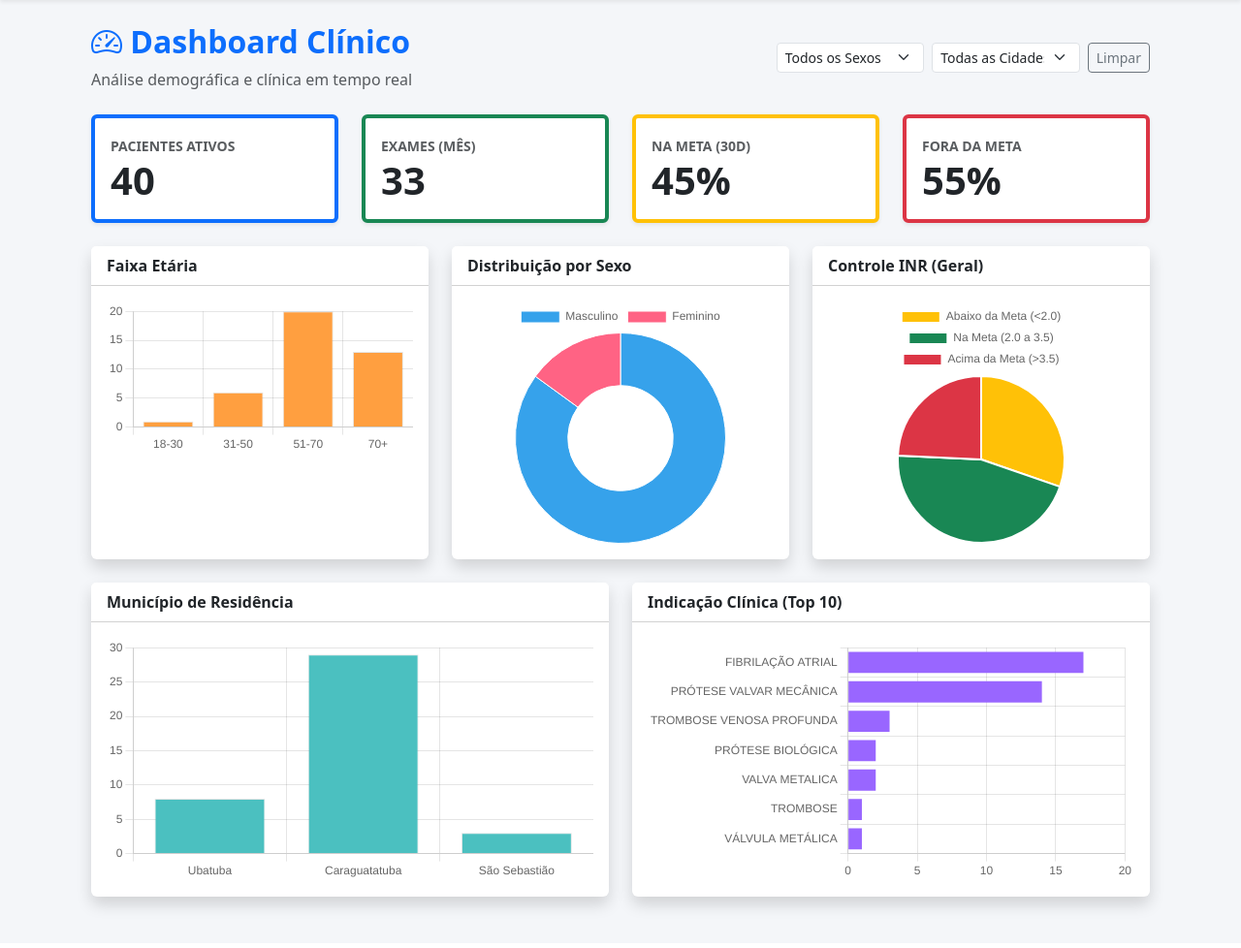
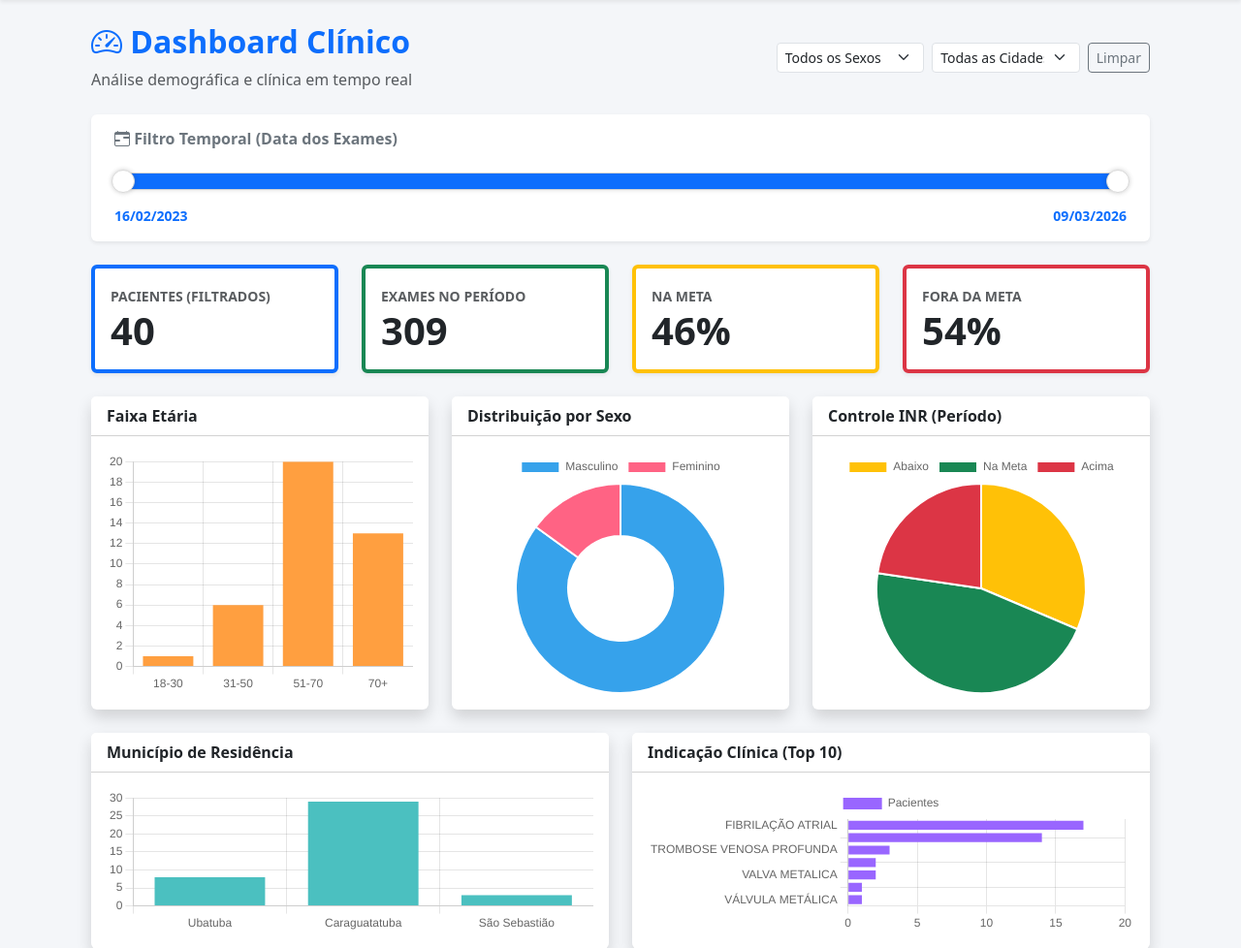
Before and after one commit to titonel/marevan3, a Django app: page /dashboard/ in a window 1280 px wide. Shown: the part 56-1034 px from the top of the page at 97% size. Before the commit the page ends 1001 px from the top, so only its background shows below. Run offline with Django 5.2, Linux system fonts and the light colour scheme; a user stored in the database is signed in; data comes from the database, SQL or seed files in the repository; some libraries are stand-ins or nearby versions.

Commit message:
Initial commit: Migração do sistema Marevan para Django com RBAC

```diff
--- a/core/templates/dashboard.html
+++ b/core/templates/dashboard.html
@@ -1,6 +1,8 @@
 {% extends "base.html" %}
 
 {% block content %}
+<link href="https://cdn.jsdelivr.net/npm/nouislider@15.7.1/dist/nouislider.min.css" rel="stylesheet">
+
 <div class="container-fluid mb-5">
     <div class="d-flex justify-content-between align-items-center mb-4">
         <div>
@@ -20,11 +22,24 @@
         </div>
     </div>
 
+    <div class="card shadow-sm border-0 mb-4 bg-white">
+        <div class="card-body px-4 py-3">
+            <h6 class="text-secondary fw-bold mb-4"><i class="bi bi-calendar-range"></i> Filtro Temporal (Data dos Exames)</h6>
+
+            <div id="slider-temporal" class="mb-3 mx-2"></div>
+
+            <div class="d-flex justify-content-between text-primary fw-bold small mt-3">
+                <span id="data-inicio-label">--/--/----</span>
+                <span id="data-fim-label">--/--/----</span>
+            </div>
+        </div>
+    </div>
+
     <div class="row mb-4">
         <div class="col-md-3">
             <div class="card shadow-sm border-start border-4 border-primary h-100">
                 <div class="card-body py-3">
-                    <small class="text-muted text-uppercase fw-bold">Pacientes Ativos</small>
+                    <small class="text-muted text-uppercase fw-bold">Pacientes (Filtrados)</small>
                     <h2 class="display-6 fw-bold text-dark mb-0" id="kpi-pacientes">--</h2>
                 </div>
             </div>
@@ -32,7 +47,7 @@
         <div class="col-md-3">
             <div class="card shadow-sm border-start border-4 border-success h-100">
                 <div class="card-body py-3">
-                    <small class="text-muted text-uppercase fw-bold">Exames (Mês)</small>
+                    <small class="text-muted text-uppercase fw-bold">Exames no Período</small>
                     <h2 class="display-6 fw-bold text-dark mb-0" id="kpi-exames">--</h2>
                 </div>
             </div>
@@ -40,7 +55,7 @@
         <div class="col-md-3">
             <div class="card shadow-sm border-start border-4 border-warning h-100">
                 <div class="card-body py-3">
-                    <small class="text-muted text-uppercase fw-bold">Na Meta (30d)</small>
+                    <small class="text-muted text-uppercase fw-bold">Na Meta</small>
                     <h2 class="display-6 fw-bold text-dark mb-0" id="kpi-meta">--</h2>
                 </div>
             </div>
@@ -76,7 +91,7 @@
 
         <div class="col-md-4">
             <div class="card shadow border-0 h-100">
-                <div class="card-header bg-white fw-bold">Controle INR (Geral)</div>
+                <div class="card-header bg-white fw-bold">Controle INR (Período)</div>
                 <div class="card-body">
                     <canvas id="chartInr" style="max-height: 250px;"></canvas>
                 </div>
@@ -106,11 +121,13 @@
 </div>
 
 <script src="https://cdn.jsdelivr.net/npm/chart.js"></script>
+<script src="https://cdn.jsdelivr.net/npm/nouislider@15.7.1/dist/nouislider.min.js"></script>
 
 <script>
-    // Variáveis Globais
     let rawData = [];
     let charts = {};
+    let dataInicioGlobal = 0;
+    let dataFimGlobal = 0;
 
     document.addEventListener('DOMContentLoaded', function() {
         carregarDadosIniciais();
@@ -119,73 +136,178 @@
     function carregarDadosIniciais() {
         fetch('/api/dashboard/')
             .then(r => {
-                if (!r.ok) throw new Error("Erro na resposta da API");
+                if (!r.ok) throw new Error("Erro HTTP: " + r.status);
                 return r.json();
             })
             .then(data => {
-                // Armazena todos os dados brutos e preenche o filtro de cidades
-                rawData = data.dados_pacientes;
+                console.log("Dados recebidos da API:", data); // Para diagnóstico no F12
+                rawData = data.dados_pacientes || [];
+
+                if (rawData.length === 0) {
+                    exibirMensagemVazio();
+                    return;
+                }
+
                 popularFiltroCidades();
-
-                // Desenha o Dashboard (isso também vai calcular os KPIs a primeira vez)
-                atualizarDashboard();
+                inicializarSlider();
             })
             .catch(e => {
-                console.error("Erro ao carregar o dashboard:", e);
-                alert("Erro ao carregar os dados. Verifique a conexão com o servidor.");
+                console.error("Erro Crítico no JS:", e);
+                alert("Erro ao processar dados. Verifique o console (F12) para detalhes técnicos.");
             });
     }
 
-    // --- Lógica de Filtros, Processamento e KPIs ---
+    function inicializarSlider() {
+        let minTime = Infinity;
+        let maxTime = -Infinity;
+
+        rawData.forEach(p => {
+            if (p.medicoes && p.medicoes.length > 0) {
+                p.medicoes.forEach(m => {
+                    let time = new Date(m.data + "T12:00:00").getTime();
+                    if (!isNaN(time)) {
+                        if (time < minTime) minTime = time;
+                        if (time > maxTime) maxTime = time;
+                    }
+                });
+            }
+        });
+
+        // Se após varrer tudo ainda for Infinity, define datas padrão
+        if (minTime === Infinity || maxTime === -Infinity) {
+            maxTime = new Date().setHours(12,0,0,0);
+            minTime = maxTime - (30 * 24 * 60 * 60 * 1000);
+        }
+
+        // Evita erro de range do noUiSlider
+        if (minTime >= maxTime) {
+            minTime -= 86400000; // -1 dia
+            maxTime += 86400000; // +1 dia
+        }
+
+        const slider = document.getElementById('slider-temporal');
+        if (slider.noUiSlider) slider.noUiSlider.destroy();
+
+        noUiSlider.create(slider, {
+            start: [minTime, maxTime],
+            connect: true,
+            range: { 'min': minTime, 'max': maxTime },
+            step: 24 * 60 * 60 * 1000,
+            format: { to: v => v, from: v => v }
+        });
+
+        slider.noUiSlider.on('update', function (values) {
+            dataInicioGlobal = parseInt(values[0]);
+            dataFimGlobal = parseInt(values[1]);
+            document.getElementById('data-inicio-label').innerText = new Date(dataInicioGlobal).toLocaleDateString('pt-BR');
+            document.getElementById('data-fim-label').innerText = new Date(dataFimGlobal).toLocaleDateString('pt-BR');
+            atualizarDashboard();
+        });
+    }
+
+    function exibirMensagemVazio() {
+        document.getElementById('kpi-pacientes').innerText = "0";
+        document.getElementById('kpi-exames').innerText = "0";
+        document.getElementById('kpi-meta').innerText = "0%";
+        document.getElementById('kpi-fora').innerText = "0%";
+        console.warn("Nenhum dado retornado pela API.");
+    }
+
+    function inicializarSlider() {
+        let minTime = Infinity;
+        let maxTime = -Infinity;
+
+        // Procura a maior e menor data entre todos os exames de todos os pacientes
+        rawData.forEach(p => {
+            if (p.medicoes && Array.isArray(p.medicoes)) {
+                p.medicoes.forEach(m => {
+                    if (m.data) {
+                        let time = new Date(m.data + "T12:00:00").getTime(); // Usa meio-dia para evitar erros de fuso horário
+                        if (!isNaN(time)) {
+                            if (time < minTime) minTime = time;
+                            if (time > maxTime) maxTime = time;
+                        }
+                    }
+                });
+            }
+        });
+
+        // Caso de segurança: Se não houver nenhum exame em nenhum paciente
+        if (minTime === Infinity || maxTime === -Infinity) {
+            maxTime = new Date().getTime();
+            minTime = maxTime - (30 * 24 * 60 * 60 * 1000); // 30 dias atrás
+        }
+
+        // Se só houver exames de um único dia, expande o intervalo para o slider não travar
+        if (minTime === maxTime) {
+            minTime -= (24 * 60 * 60 * 1000);
+            maxTime += (24 * 60 * 60 * 1000);
+        }
+
+        const slider = document.getElementById('slider-temporal');
+        if (slider.noUiSlider) slider.noUiSlider.destroy();
+
+        noUiSlider.create(slider, {
+            start: [minTime, maxTime],
+            connect: true,
+            range: { 'min': minTime, 'max': maxTime },
+            step: 24 * 60 * 60 * 1000,
+            format: { to: v => v, from: v => v }
+        });
+
+        slider.noUiSlider.on('update', function (values) {
+            dataInicioGlobal = parseInt(values[0]);
+            dataFimGlobal = parseInt(values[1]);
+            document.getElementById('data-inicio-label').innerText = new Date(dataInicioGlobal).toLocaleDateString('pt-BR');
+            document.getElementById('data-fim-label').innerText = new Date(dataFimGlobal).toLocaleDateString('pt-BR');
+            atualizarDashboard();
+        });
+    }
 
     function atualizarDashboard() {
         const sexFilter = document.getElementById('filtroSexo').value;
         const cityFilter = document.getElementById('filtroCidade').value;
 
-        // 1. Filtra os Pacientes em tempo real
+        let kpiExames = 0;
+        let kpiBaixo = 0;
+        let kpiMeta = 0;
+        let kpiAlto = 0;
+
         const filteredData = rawData.filter(p => {
             return (sexFilter === "" || p.sexo === sexFilter) &&
                    (cityFilter === "" || p.municipio === cityFilter);
         });
 
-        // 2. ATUALIZA OS KPIs DO TOPO DA TELA DINAMICAMENTE
-        let kpiExames = 0;
-        let kpiBaixo = 0;
-        let kpiMeta = 0;
-        let kpiAlto = 0;
-
-        // Soma os exames APENAS dos pacientes que passaram no filtro
         filteredData.forEach(p => {
-            kpiExames += p.total_exames;
-            kpiBaixo += p.exames_baixo;
-            kpiMeta += p.exames_meta;
-            kpiAlto += p.exames_alto;
+            if (p.medicoes) {
+                p.medicoes.forEach(m => {
+                    let mTime = new Date(m.data + "T12:00:00").getTime();
+                    if (mTime >= dataInicioGlobal && mTime <= dataFimGlobal) {
+                        kpiExames++;
+                        if (m.inr < p.meta_min) kpiBaixo++;
+                        else if (m.inr > p.meta_max) kpiAlto++;
+                        else kpiMeta++;
+                    }
+                });
+            }
         });
 
         const totalInr = kpiBaixo + kpiMeta + kpiAlto;
 
-        // Preenche os cartões
         document.getElementById('kpi-pacientes').innerText = filteredData.length;
         document.getElementById('kpi-exames').innerText = kpiExames;
-        document.getElementById('kpi-meta').innerText = totalInr ? ((kpiMeta/totalInr)*100).toFixed(0) + '%' : '0%';
-        document.getElementById('kpi-fora').innerText = totalInr ? (((totalInr - kpiMeta)/totalInr)*100).toFixed(0) + '%' : '0%';
+        document.getElementById('kpi-meta').innerText = totalInr ? Math.round((kpiMeta/totalInr)*100) + '%' : '0%';
+        document.getElementById('kpi-fora').innerText = totalInr ? Math.round(((totalInr - kpiMeta)/totalInr)*100) + '%' : '0%';
 
-        // Atualiza também o Gráfico de Pizza de INR com os dados filtrados
+        // Atualiza Gráficos com o rótulo correto
         renderChartInr([kpiBaixo, kpiMeta, kpiAlto]);
 
-        // 3. Atualiza os demais gráficos
-        const porSexo = agrupar(filteredData, 'sexo');
-        const porCidade = agrupar(filteredData, 'municipio');
-        const porPatologia = agrupar(filteredData, 'indicacao');
-        const porIdade = agruparFaixasEtarias(filteredData);
-
-        renderChart('chartSexo', 'doughnut', porSexo, ['#36a2eb', '#ff6384']);
-        renderChart('chartCidade', 'bar', porCidade, '#4bc0c0');
-        renderChart('chartIdade', 'bar', porIdade, '#ff9f40');
-        renderChartPatologia(porPatologia);
+        // Adicionamos o nome do rótulo como último parâmetro
+        renderChart('chartSexo', 'doughnut', agrupar(filteredData, 'sexo'), ['#36a2eb', '#ff6384'], 'Pacientes');
+        renderChart('chartCidade', 'bar', agrupar(filteredData, 'municipio'), '#4bc0c0', 'Pacientes');
+        renderChart('chartIdade', 'bar', agruparFaixasEtarias(filteredData), '#ff9f40', 'Pacientes');
+        renderChartPatologia(agrupar(filteredData, 'indicacao'));
     }
-
-    // --- Helpers de Agrupamento ---
 
     function agrupar(data, key) {
         const counts = {};
@@ -207,95 +329,92 @@
         return faixas;
     }
 
-    // --- Funções de Renderização Chart.js ---
-
-    function renderChart(canvasId, type, dataObj, color) {
-        const ctx = document.getElementById(canvasId).getContext('2d');
-        const labels = Object.keys(dataObj);
-        const data = Object.values(dataObj);
+    function renderChart(canvasId, type, dataObj, color, labelName) {
+        const el = document.getElementById(canvasId);
+        if (!el) return;
+        const ctx = el.getContext('2d');
 
         if (charts[canvasId]) charts[canvasId].destroy();
 
         charts[canvasId] = new Chart(ctx, {
             type: type,
             data: {
-                labels: labels,
+                labels: Object.keys(dataObj),
                 datasets: [{
-                    data: data,
-                    backgroundColor: Array.isArray(color) ? color : color,
-                    borderWidth: 1
+                    label: labelName || 'Quantidade', // Define 'Pacientes' ou fallback
+                    data: Object.values(dataObj),
+                    backgroundColor: color
                 }]
             },
             options: {
                 responsive: true,
-                plugins: { legend: { display: type === 'doughnut' } }
+                maintainAspectRatio: false,
+                plugins: {
+                    legend: {
+                        display: type === 'doughnut' // Mostra legenda apenas no gráfico de rosca (sexo)
+                    }
+                }
             }
         });
     }
 
     function renderChartPatologia(dataObj) {
         const sorted = Object.entries(dataObj).sort((a, b) => b[1] - a[1]).slice(0, 10);
-        const labels = sorted.map(i => i[0]);
-        const data = sorted.map(i => i[1]);
         const canvasId = 'chartPatologia';
-
+        const el = document.getElementById(canvasId);
+        if (!el) return;
         if (charts[canvasId]) charts[canvasId].destroy();
-
-        const ctx = document.getElementById(canvasId).getContext('2d');
-        charts[canvasId] = new Chart(ctx, {
+        charts[canvasId] = new Chart(el.getContext('2d'), {
             type: 'bar',
             data: {
-                labels: labels,
-                datasets: [{
-                    label: 'Pacientes',
-                    data: data,
-                    backgroundColor: '#9966ff',
-                }]
+                labels: sorted.map(i => i[0]),
+                datasets: [{ label: 'Pacientes', data: sorted.map(i => i[1]), backgroundColor: '#9966ff' }]
             },
-            options: {
-                indexAxis: 'y',
-                responsive: true,
-                plugins: { legend: { display: false } }
-            }
+            options: { indexAxis: 'y', responsive: true, maintainAspectRatio: false }
         });
     }
 
     function renderChartInr(dataValues) {
         const canvasId = 'chartInr';
-        const ctx = document.getElementById(canvasId).getContext('2d');
-
+        const el = document.getElementById(canvasId);
+        if (!el) return;
         if (charts[canvasId]) charts[canvasId].destroy();
-
-        charts[canvasId] = new Chart(ctx, {
+        charts[canvasId] = new Chart(el.getContext('2d'), {
             type: 'pie',
             data: {
-                labels: ['Abaixo da Meta (<2.0)', 'Na Meta (2.0 a 3.5)', 'Acima da Meta (>3.5)'],
-                datasets: [{
-                    data: dataValues,
-                    backgroundColor: ['#ffc107', '#198754', '#dc3545']
-                }]
-            }
+                labels: ['Abaixo', 'Na Meta', 'Acima'],
+                datasets: [{ data: dataValues, backgroundColor: ['#ffc107', '#198754', '#dc3545'] }]
+            },
+            options: { responsive: true, maintainAspectRatio: false }
         });
     }
 
-    // --- Utilitários ---
     function popularFiltroCidades() {
         const select = document.getElementById('filtroCidade');
-        const cidades = [...new Set(rawData.map(p => p.municipio))].sort();
+        const cidades = [...new Set(rawData.map(p => p.municipio))].filter(c => c && c !== 'Não Informado').sort();
         cidades.forEach(c => {
-            if(c){
-                const opt = document.createElement('option');
-                opt.value = c;
-                opt.innerText = c;
-                select.appendChild(opt);
-            }
+            const opt = document.createElement('option');
+            opt.value = c;
+            opt.innerText = c;
+            select.appendChild(opt);
         });
     }
 
     function resetarFiltros() {
         document.getElementById('filtroSexo').value = "";
         document.getElementById('filtroCidade').value = "";
+        const slider = document.getElementById('slider-temporal');
+        if (slider.noUiSlider) {
+            slider.noUiSlider.reset();
+        }
         atualizarDashboard();
     }
 </script>
+
+<style>
+    .noUi-connect { background: #0d6efd; }
+    .noUi-handle { border-radius: 50%; box-shadow: 0 0 5px rgba(0,0,0,0.2); }
+    .noUi-horizontal .noUi-handle { width: 24px; height: 24px; right: -12px; top: -4px; }
+    .noUi-handle:before, .noUi-handle:after { display: none; }
+</style>
 {% endblock %}
--- a/core/views.py
+++ b/core/views.py
@@ -236,39 +236,42 @@ def api_paciente(request, id):
 @login_required
 @admin_only
 def api_dashboard(request):
-    """API que alimenta os gráficos e KPIs do Dashboard"""
-    pacientes = Paciente.objects.filter(ativo=True)
+    """API blindada para o Dashboard"""
+    # Busca pacientes ativos (considerando 1 ou True)
+    pacientes = Paciente.objects.filter(ativo__in=[True, 1]).prefetch_related('medicoes')
     hoje = date.today()
-    data_corte = timezone.now() - timedelta(days=30)
 
     lista_pacientes = []
     for p in pacientes:
-        idade = hoje.year - p.data_nascimento.year - ((hoje.month, hoje.day) < (p.data_nascimento.month,
-                                                                                p.data_nascimento.day)) if p.data_nascimento else 0
+        # Cálculo de idade seguro
+        idade = 0
+        if p.data_nascimento:
+            idade = hoje.year - p.data_nascimento.year - (
+                        (hoje.month, hoje.day) < (p.data_nascimento.month, p.data_nascimento.day))
 
-        # Identifica a meta do paciente para os cálculos de qualidade
+        # Identifica a meta
         meta_min, meta_max = 2.0, 3.0
         indicacao_txt = (p.indicacao or "").lower()
-        if 'prótese' in indicacao_txt or 'mecanica' in indicacao_txt:
+        if any(x in indicacao_txt for x in ['prótese', 'mecanica', 'protese', 'mecanica']):
             meta_min, meta_max = 2.5, 3.5
 
-        # Busca apenas os exames dos últimos 30 dias DESTE paciente
-        exames = p.medicoes.filter(data_medicao__gte=data_corte)
-        baixo = exames.filter(valor_inr__lt=meta_min).count()
-        meta = exames.filter(valor_inr__gte=meta_min, valor_inr__lte=meta_max).count()
-        alto = exames.filter(valor_inr__gt=meta_max).count()
+        # Captura medições garantindo formato de data string para JS
+        lista_medicoes = []
+        for m in p.medicoes.all():
+            if m.data_medicao:
+                lista_medicoes.append({
+                    'data': m.data_medicao.strftime('%Y-%m-%d'),
+                    'inr': m.valor_inr or 0.0
+                })
 
         lista_pacientes.append({
-            'sexo': 'Masculino' if p.sexo == 1 else 'Feminino',
+            'sexo': 'Masculino' if str(p.sexo) == '1' else 'Feminino',
             'idade': idade,
             'municipio': (p.municipio or "Não Informado").title(),
             'indicacao': (p.indicacao or "OUTROS").strip().upper(),
-            # Anexamos os exames do paciente ao JSON!
-            'exames_baixo': baixo,
-            'exames_meta': meta,
-            'exames_alto': alto,
-            'total_exames': baixo + meta + alto
+            'meta_min': meta_min,
+            'meta_max': meta_max,
+            'medicoes': lista_medicoes
         })
 
-    # Agora o frontend tem tudo o que precisa para calcular tudo sozinho!
-    return JsonResponse({'dados_pacientes': lista_pacientes})
+    return JsonResponse({'dados_pacientes': lista_pacientes}, safe=False)
```
